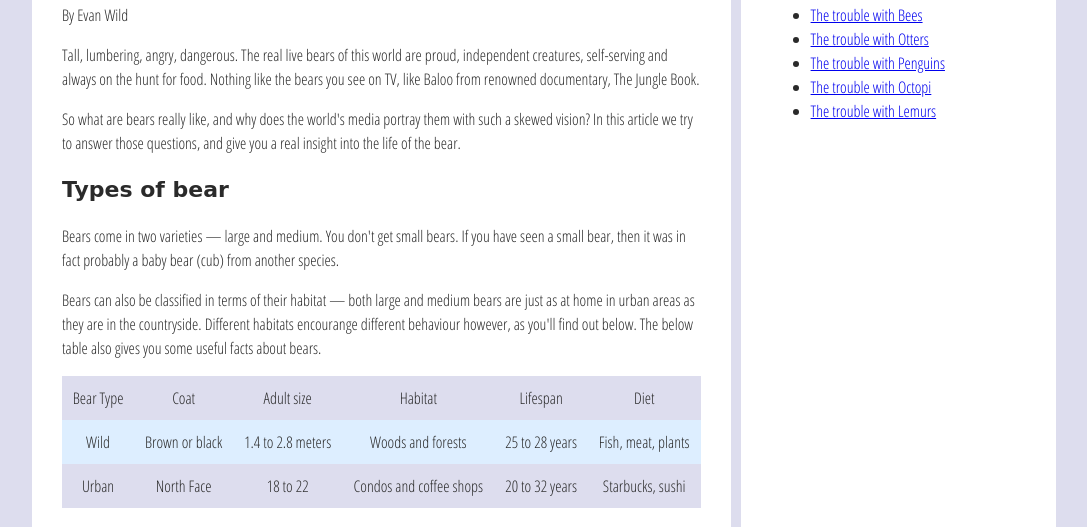
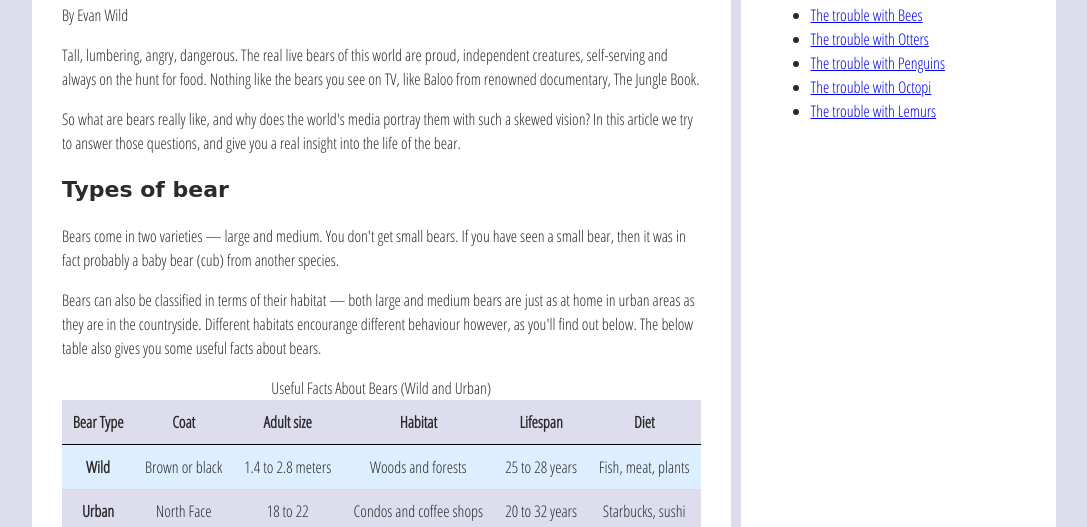
Before and after one commit to lucasberry12/M5.2-Lab---Lucas-Berry, a website: page index.html in a window 1280 px wide. Shown: the part 272-799 px from the top of the page, without its empty margins (96-1183 px from the left). Drawn offline with Linux system fonts and the light colour scheme; a web font is replaced by a local one.

Commit message:
Fixed transcript issues

```diff
--- a/index.html
+++ b/index.html
@@ -71,19 +71,22 @@
             some useful facts about bears.
           </p>
           <table>
+            <caption>
+              Useful Facts About Bears (Wild and Urban)
+            </caption>
             <thead>
               <tr>
-                <td>Bear Type</td>
-                <td>Coat</td>
-                <td>Adult size</td>
-                <td>Habitat</td>
-                <td>Lifespan</td>
-                <td>Diet</td>
+                <th scope="col">Bear Type</th>
+                <th scope="col">Coat</th>
+                <th scope="col">Adult size</th>
+                <th scope="col">Habitat</th>
+                <th scope="col">Lifespan</th>
+                <th scope="col">Diet</th>
               </tr>
             </thead>
             <tbody>
               <tr>
-                <td>Wild</td>
+                <th scope="row">Wild</th>
                 <td>Brown or black</td>
                 <td>1.4 to 2.8 meters</td>
                 <td>Woods and forests</td>
@@ -91,7 +94,7 @@
                 <td>Fish, meat, plants</td>
               </tr>
               <tr>
-                <td>Urban</td>
+                <th scope="row">Urban</th>
                 <td>North Face</td>
                 <td>18 to 22</td>
                 <td>Condos and coffee shops</td>
@@ -195,6 +198,7 @@
                   name="name"
                   id="name"
                   placeholder="Enter your name"
+                  required
                 />
               </div>
               <div class="flex-pair">
@@ -204,6 +208,7 @@
                   name="comment"
                   id="comment"
                   placeholder="Enter your comment"
+                  required
                 />
               </div>
               <div>
--- a/js/main.js
+++ b/js/main.js
@@ -5,14 +5,16 @@ const commentWrapper = document.querySelector(".comment-wrapper");
 const showHideTranscriptBtn = document.querySelector(
   ".transcript-control button"
 );
+const transcript = document.querySelector(".transcript");
 
 commentWrapper.style.display = "none";
+transcript.style.display = "none";
 
 showHideTranscriptBtn.onclick = function () {
   let showHideText = showHideTranscriptBtn.textContent;
   if (showHideText === "Show Transcript") {
     showHideTranscriptBtn.textContent = "Hide Transcript";
-    document.querySelector(".transcript").style.display = "block";
+    document.querySelector(".transcript").style.display = "flex";
   } else {
     showHideTranscriptBtn.textContent = "Show Transcript";
     document.querySelector(".transcript").style.display = "none";
```
Also changed, not shown: README.md.
